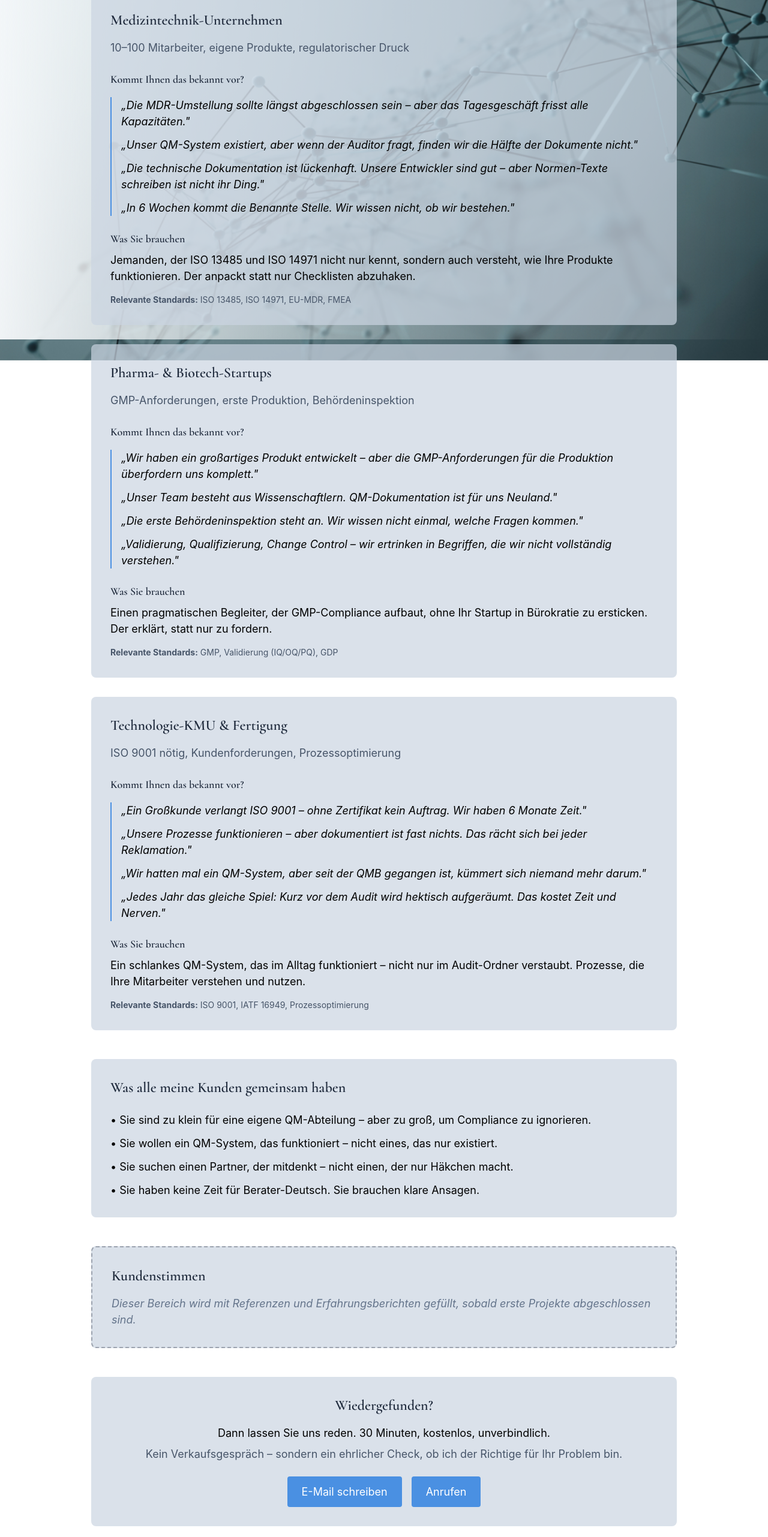
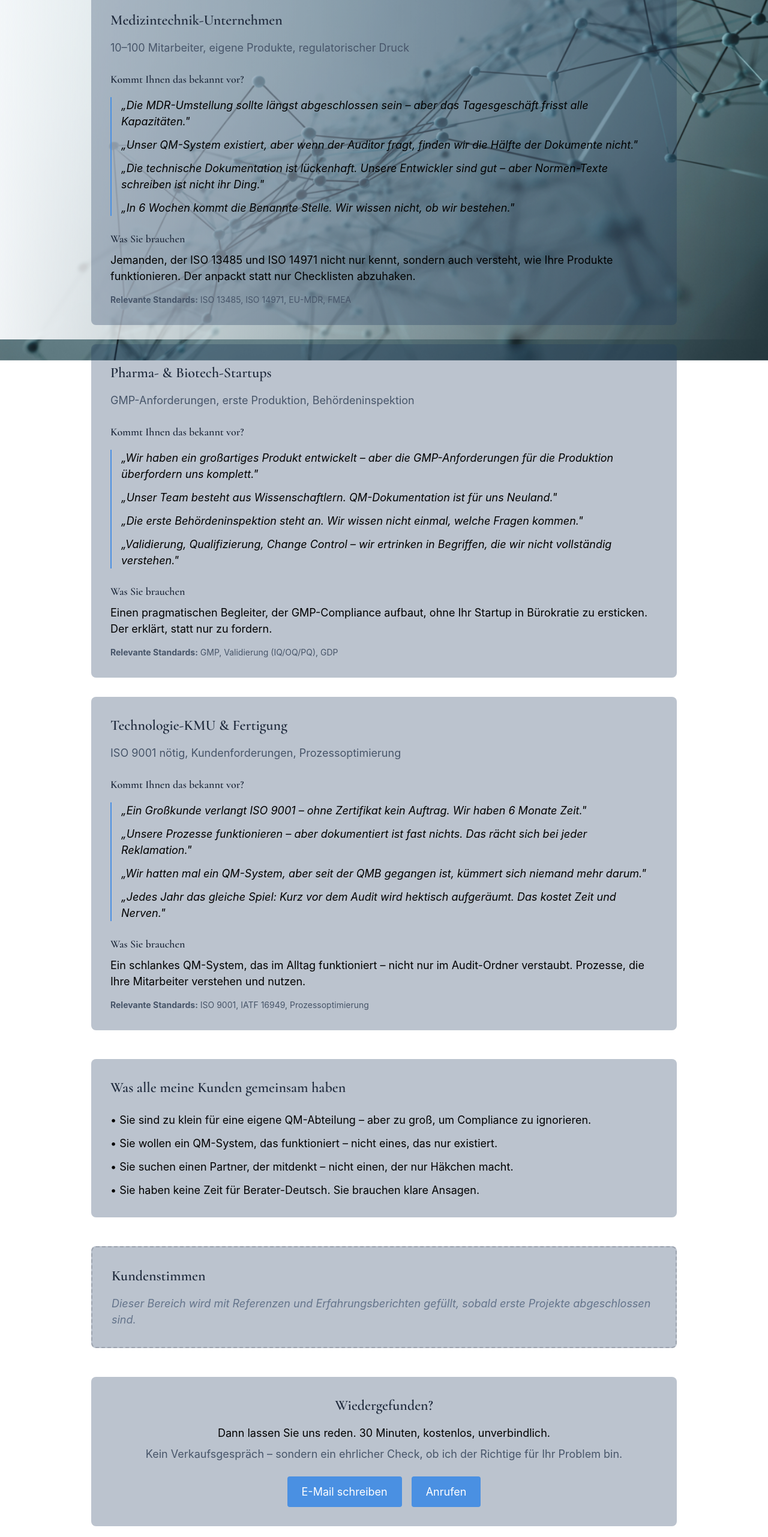
Before and after one commit to Wolle417/qm-consulting-website, a Next.js app: page /kunden in a window 1280 px wide. Shown: the part 234-2797 px from the top of the page at 60% size. Built offline with nearby package versions, Linux system fonts and the light colour scheme.

Commit message:
Dark box styling for kunden, ueber-mich, kontakt

```diff
--- a/pages/kontakt.js
+++ b/pages/kontakt.js
@@ -28,7 +28,7 @@ export default function Kontakt() {
         {/* Contact Content */}
         <section className="relative z-10 section-padding">
           <div className="max-w-3xl mx-auto px-6">
-            <div className="p-8 bg-slate-300 bg-opacity-70 rounded-lg">
+            <div className="p-8 bg-qcore-navy bg-opacity-30 rounded-lg">
               <div className="space-y-6">
                 {/* Email */}
                 <div>
--- a/pages/kunden.js
+++ b/pages/kunden.js
@@ -25,7 +25,7 @@ export default function Kunden() {
             </div>
 
             {/* Target Group 1: MedTech */}
-            <div className="bg-slate-300 bg-opacity-70 p-8 rounded-lg mt-8">
+            <div className="bg-qcore-navy bg-opacity-30 p-8 rounded-lg mt-8">
               <h2 className="text-2xl font-semibold mb-4" style={{ color: '#1e293b' }}>
                 Medizintechnik-Unternehmen
               </h2>
@@ -65,7 +65,7 @@ export default function Kunden() {
             </div>
 
             {/* Target Group 2: Pharma & Biotech */}
-            <div className="bg-slate-300 bg-opacity-70 p-8 rounded-lg mt-8">
+            <div className="bg-qcore-navy bg-opacity-30 p-8 rounded-lg mt-8">
               <h2 className="text-2xl font-semibold mb-4" style={{ color: '#1e293b' }}>
                 Pharma- & Biotech-Startups
               </h2>
@@ -105,7 +105,7 @@ export default function Kunden() {
             </div>
 
             {/* Target Group 3: Tech & Manufacturing */}
-            <div className="bg-slate-300 bg-opacity-70 p-8 rounded-lg mt-8">
+            <div className="bg-qcore-navy bg-opacity-30 p-8 rounded-lg mt-8">
               <h2 className="text-2xl font-semibold mb-4" style={{ color: '#1e293b' }}>
                 Technologie-KMU & Fertigung
               </h2>
@@ -145,7 +145,7 @@ export default function Kunden() {
             </div>
 
             {/* Common Denominator */}
-            <div className="bg-slate-300 bg-opacity-70 p-8 rounded-lg mt-12">
+            <div className="bg-qcore-navy bg-opacity-30 p-8 rounded-lg mt-12">
               <h2 className="text-2xl font-semibold mb-6" style={{ color: '#1e293b' }}>
                 Was alle meine Kunden gemeinsam haben
               </h2>
@@ -158,7 +158,7 @@ export default function Kunden() {
             </div>
 
             {/* Testimonials Placeholder */}
-            <div className="bg-slate-300 bg-opacity-70 p-8 rounded-lg mt-12 border-2 border-dashed border-gray-400">
+            <div className="bg-qcore-navy bg-opacity-30 p-8 rounded-lg mt-12 border-2 border-dashed border-gray-400">
               <h2 className="text-2xl font-semibold mb-4" style={{ color: '#1e293b' }}>
                 Kundenstimmen
               </h2>
@@ -168,7 +168,7 @@ export default function Kunden() {
             </div>
 
             {/* CTA Box */}
-            <div className="bg-slate-300 bg-opacity-70 p-8 rounded-lg mt-12 mb-12 text-center">
+            <div className="bg-qcore-navy bg-opacity-30 p-8 rounded-lg mt-12 mb-12 text-center">
               <h2 className="text-2xl font-semibold" style={{ color: '#1e293b' }}>
                 Wiedergefunden?
               </h2>
--- a/pages/ueber-mich.js
+++ b/pages/ueber-mich.js
@@ -33,7 +33,7 @@ export default function UeberMich() {
             </div>
 
             {/* Short Profile */}
-            <div className="p-6 bg-slate-300 bg-opacity-70 rounded-lg mt-8">
+            <div className="p-6 bg-qcore-navy bg-opacity-30 rounded-lg mt-8">
               <p style={{ color: '#000000' }}>
                 18 Jahre Erfahrung in hochregulierten Branchen – von Nukleartechnik über LED-Entwicklung bis Medizintechnik. Als Ingenieur mit QM-Expertise verstehe ich nicht nur die Norm, sondern auch die Technik dahinter.
               </p>
@@ -43,7 +43,7 @@ export default function UeberMich() {
             </div>
 
             {/* Professional Timeline */}
-            <div className="p-6 bg-slate-300 bg-opacity-70 rounded-lg mt-8">
+            <div className="p-6 bg-qcore-navy bg-opacity-30 rounded-lg mt-8">
               <h2 className="text-2xl font-semibold mb-6" style={{ color: '#1e293b' }}>
                 Berufliche Stationen
               </h2>
@@ -115,7 +115,7 @@ export default function UeberMich() {
             </div>
 
             {/* Qualifications */}
-            <div className="p-6 bg-slate-300 bg-opacity-70 rounded-lg mt-8 mb-12">
+            <div className="p-6 bg-qcore-navy bg-opacity-30 rounded-lg mt-8 mb-12">
               <h2 className="text-2xl font-semibold mb-4" style={{ color: '#1e293b' }}>
                 Qualifikationen
               </h2>
```
